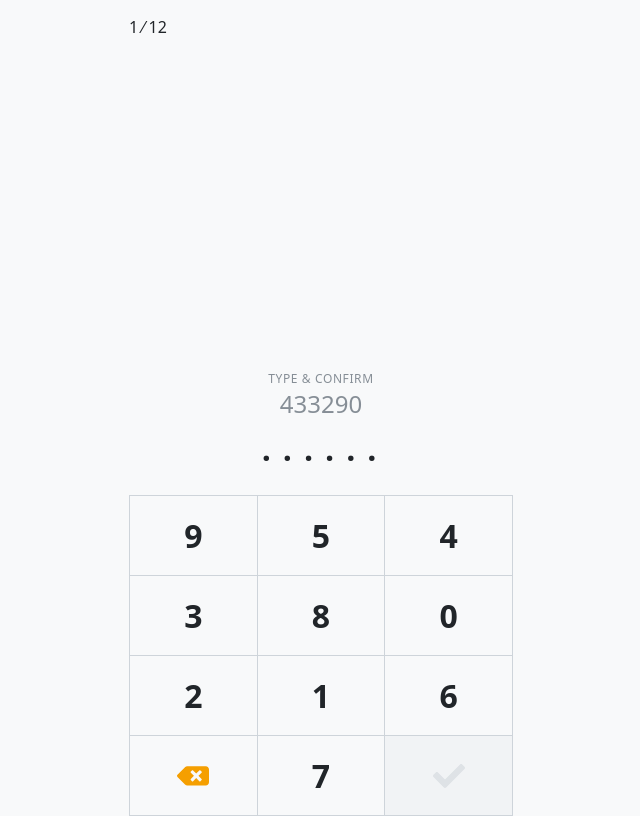
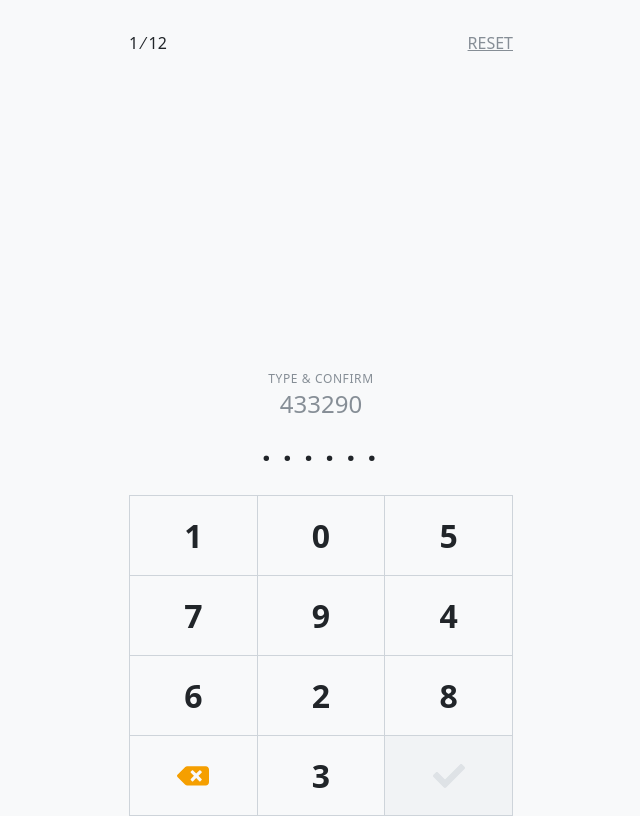
Before and after one commit to saneef/numeric-keypads, a Svelte app: page / in a window 1280 px wide. Shown: the whole page, without its empty margins (319-959 px from the left). Built offline with nearby package versions, Linux system fonts and the light colour scheme.

Commit message:
feat(app): iterate over trials

```diff
--- a/src/App.svelte
+++ b/src/App.svelte
@@ -45,27 +45,76 @@
 	.main {
 		align-self: end;
 	}
+
+	.link {
+		margin-top: 0;
+		color: var(--color-text-light);
+	}
+
+	.header {
+		display: flex;
+		justify-content: space-between;
+		padding: 1em 0;
+	}
+
+	.hide {
+		display: none;
+	}
 </style>
 
 <script>
 	import KeypadTester from "./KeypadTester.svelte";
+	import { shuffle } from "./lib/random.js";
 
 	export let trials;
 	export let disableShuffle = false;
 	const variants = ["no-border", "bordered", "circular"];
+
+	let currentIndex = 0;
+	const totalTrials = trials * variants.length;
+	let state = shuffle(
+		variants
+			.map((variant, i) => {
+				return Array.from({ length: trials }).map((_, j) => ({
+					id: `${i}-${j}`,
+					variant,
+				}));
+			})
+			.flat()
+	);
+
+	function onAnswer(e) {
+		const { pin, timeTaken } = e.detail;
+		state[currentIndex] = {
+			...state[currentIndex],
+			pin,
+			timeTaken,
+		};
+		currentIndex += 1;
+	}
+
+	function onReset(e) {
+		e.preventDefault();
+		location.reload();
+	}
 </script>
 
 <div class="bounds">
 	<div class="grid">
 		<div class="header">
-			<div>1 ⁄ 12</div>
+			<div>{currentIndex + 1} ⁄ {totalTrials}</div>
+			<a class="link" href="#" on:click="{onReset}">RESET</a>
 		</div>
 		<div class="main">
-			<KeypadTester
-				numOfDigits="{6}"
-				variant="bordered"
-				{disableShuffle}
-				on:complete="{e => console.log(e)}" />
+			{#each state as s, index (s.id)}
+				<div class:hide="{index !== currentIndex}">
+					<KeypadTester
+						numOfDigits="{6}"
+						variant="{s.variant}"
+						{disableShuffle}
+						on:complete="{onAnswer}" />
+				</div>
+			{/each}
 		</div>
 	</div>
 </div>
--- a/src/KeypadTester.svelte
+++ b/src/KeypadTester.svelte
@@ -69,7 +69,7 @@
 	import { createEventDispatcher } from "svelte";
 	import keypadTesterMachine from "./machines/keypad-tester";
 	import useMachine from "./lib/useMachine";
-	import random from "./lib/random";
+	import { random } from "./lib/random";
 	import NumericKeypad from "./NumericKeypad.svelte";
 
 	const dispatch = createEventDispatcher();
--- a/src/NumericKeypad.svelte
+++ b/src/NumericKeypad.svelte
@@ -91,7 +91,8 @@
 	import Icon from "./Icon.svelte";
 	import shuffleFn from "./lib/shuffle";
 
-	export let variant = "no-border";
+	const variants = ["no-border", "bordered", "circular"];
+	export let variant = variants[0];
 	export let shuffle = false;
 	export let disabledDigits = false;
 	export let disabledConfirm = false;
--- a/src/lib/random.js
+++ b/src/lib/random.js
@@ -1,6 +1,25 @@
-export default function random(n) {
+export function random(n) {
 	return Array.from({ length: n }).reduce(
 		(acc, n) => acc + Math.floor(Math.random() * 10),
 		""
 	);
 }
+
+// From https://github.com/mattdesl/canvas-sketch-util/blob/master/random.js
+export function shuffle(arr) {
+	if (!Array.isArray(arr)) {
+		throw new TypeError("Expected Array, got " + typeof arr);
+	}
+
+	var rand;
+	var tmp;
+	var len = arr.length;
+	var ret = arr.slice();
+	while (len) {
+		rand = Math.floor(Math.random() * len--);
+		tmp = ret[len];
+		ret[len] = ret[rand];
+		ret[rand] = tmp;
+	}
+	return ret;
+}
```
